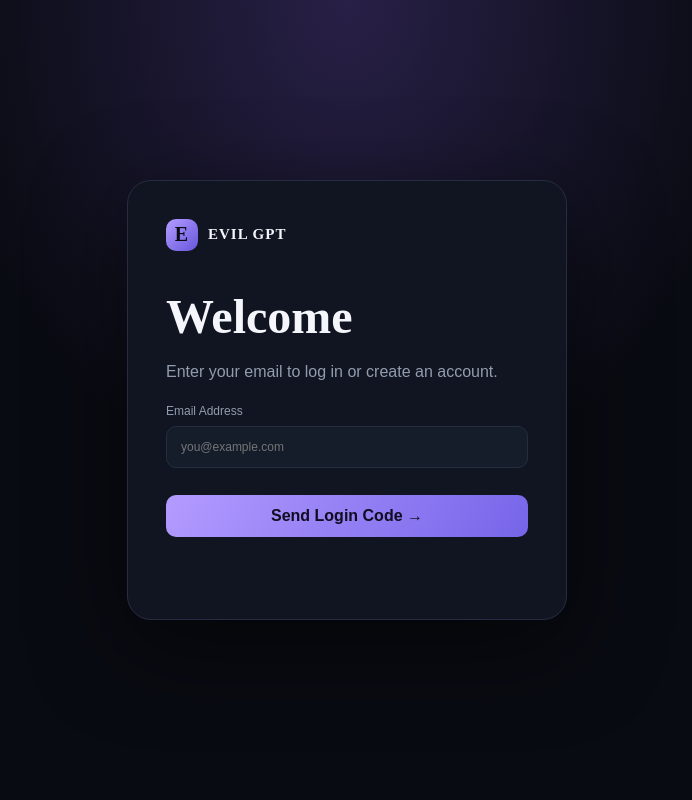
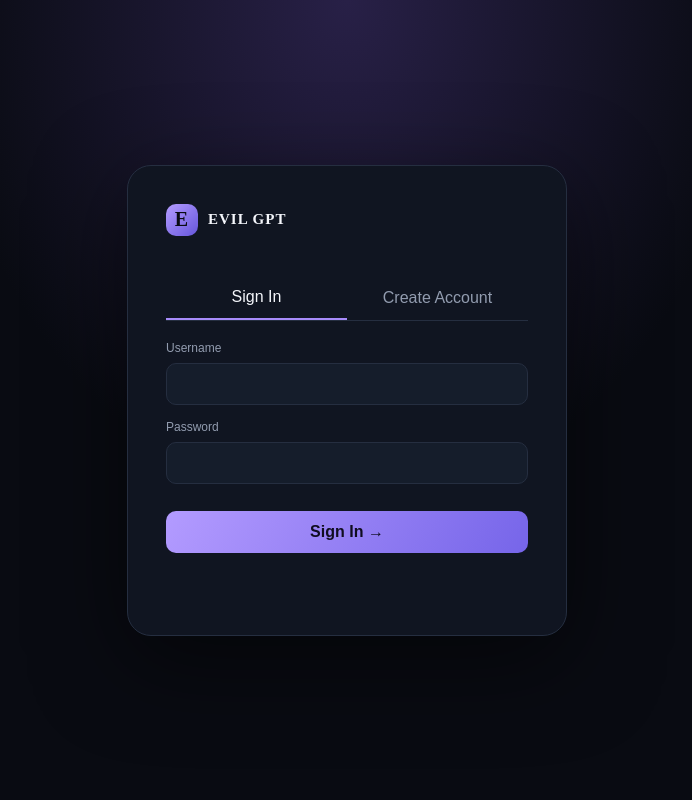
Before and after one commit to dominionfolorunsodaniel-hub/Evil-Gpt, a Flask app: page /?force_login=1 in a window 1280 px wide. Shown: the whole page, without its empty margins (293-985 px from the left). Run offline with Flask 3, Linux system fonts and the light colour scheme; some libraries are stand-ins or nearby versions.

Commit message:
Add files via upload

```diff
--- a/templates/index.html
+++ b/templates/index.html
@@ -3,26 +3,39 @@
 <head>
   <meta charset="utf-8"><meta name="viewport" content="width=device-width,initial-scale=1">
   <title>Evil GPT</title>
-  <link rel="manifest" href="/static/manifest.json">
   <link rel="stylesheet" href="{{ url_for('static', filename='style.css') }}">
 </head>
 <body>
   <div id="auth-view" class="auth-shell">
     <div class="auth-card">
       <a class="brand brand-large" href="#"><span class="brand-mark">E</span> EVIL GPT</a>
-      <h1>Welcome</h1>
-      <p class="muted" style="margin-bottom:20px;">Enter your email to log in or create an account.</p>
+
+      <div class="auth-tabs" id="auth-tabs">
+        <button class="tab active" id="login-tab">Sign In</button>
+        <button class="tab" id="register-tab">Create Account</button>
+      </div>
 
       <form id="login-form">
-        <label>Email Address<input id="auth-email" type="email" required placeholder="you@example.com"></label>
-        <button type="button" id="request-otp-btn" class="primary full">Send Login Code →</button>
+        <label>Username<input id="login-username" required></label>
+        <label>Password<input id="login-password" type="password" required></label>
+        <button class="primary full" type="submit">Sign In →</button>
+      </form>
+
+      <form id="register-form" class="hidden">
+        <label>Username<input id="reg-username" required></label>
+        <label>Email<input id="reg-email" type="email" required></label>
+        <label>Password<input id="reg-password" type="password" minlength="10" required></label>
+        <button class="primary full" type="submit">Register (Get 2-Day Trial!)</button>
       </form>
 
       <form id="otp-form" class="hidden">
-        <label>Enter 6-digit Code<input id="otp-code" maxlength="6" required placeholder="123456"></label>
-        <button type="button" id="verify-otp-btn" class="primary full">Verify & Log In</button>
-        <button type="button" onclick="location.reload()" class="secondary full" style="margin-top:10px;">Use a different email</button>
+        <h3 style="margin-top:0; color:var(--accent);">Verify Your Email</h3>
+        <p class="muted tiny">Your account is pending Admin approval. Once approved, enter the 6-digit code sent to your email.</p>
+        <label>6-Digit Code<input id="otp-code" maxlength="6" required placeholder="123456"></label>
+        <button type="button" id="verify-otp-btn" class="primary full">Verify Account</button>
+        <button type="button" onclick="location.reload()" class="secondary full" style="margin-top:10px;">Back to Login</button>
       </form>
+
       <p id="auth-message" class="notice"></p>
     </div>
   </div>
@@ -41,6 +54,7 @@
           <div class="avatar" id="avatar">U</div><div><strong id="side-username">User</strong><small id="side-plan">Free</small></div>
         </div>
         <div id="user-stats-label" class="tiny muted" style="margin-top:10px;">Loading stats...</div>
+        <button id="checkin-btn" class="secondary full" style="margin-top:10px; font-size:12px;">Daily Check-in 🔥 <span id="streak-label">0</span></button>
         <button id="logout" class="logout">Sign out ↗</button>
       </div>
     </aside>
@@ -50,13 +64,11 @@
         <button id="mobile-menu" class="mobile-menu" style="background:none; border:0; color:white; font-size:24px; cursor:pointer; margin-right:15px;">☰</button>
         <div><strong id="page-heading">AI Assistant</strong></div>
         <div class="top-actions">
-          <!-- NOTIFICATION BELL -->
           <button id="notif-btn" class="icon-btn" style="position:relative;">🔔<span id="notif-dot" class="hidden" style="position:absolute; top:0; right:0; width:8px; height:8px; background:red; border-radius:50%;"></span></button>
           <span class="plan-pill" id="top-plan">FREE</span>
         </div>
       </header>
 
-      <!-- NOTIFICATIONS DROPDOWN -->
       <div id="notif-panel" class="hidden" style="position:absolute; top:70px; right:20px; width:300px; background:var(--panel); border:1px solid var(--line); border-radius:12px; padding:15px; z-index:20; box-shadow:0 10px 30px #000;">
         <h3 style="margin-top:0;">Notifications</h3>
         <div id="notif-list" style="max-height:300px; overflow-y:auto; font-size:13px;">No notifications yet.</div>
@@ -73,10 +85,20 @@
           <div class="composer-tools">
             <select id="persona-select" class="persona-select"></select>
             <select id="model-select" class="persona-select"><option value="deep">🧠 Deep</option><option value="fast">⚡ Fast</option></select>
+            <select id="mode-select" class="persona-select">
+              <option value="text">💬 Text</option>
+              <option value="image">🎨 Generate Image</option>
+            </select>
             <input type="range" id="temp-slider" min="0" max="1" step="0.1" value="0.7" title="Creativity" style="width:60px;">
             <span class="muted tiny" id="usage-label">Loading…</span>
           </div>
-          <form id="chat-form" class="composer"><textarea id="message-input" rows="1" placeholder="Message..." required></textarea><button class="send-btn">↑</button></form>
+          <form id="chat-form" class="composer">
+            <input type="file" id="file-input" class="hidden" accept=".pdf">
+            <button type="button" id="attach-btn" class="icon-btn" title="Upload PDF for summarization">📎</button>
+            <textarea id="message-input" rows="1" placeholder="Message..." required></textarea>
+            <button class="send-btn">↑</button>
+          </form>
+          <div id="attachment-preview" class="hidden" style="margin-top:5px; font-size:12px; color:var(--accent);">File attached</div>
         </div>
       </section>
 
@@ -84,6 +106,8 @@
         <h1>Plans</h1>
         <div class="usage-card"><strong id="usage-number">—</strong><div class="progress"><span id="usage-progress"></span></div></div>
         <div id="plans-grid" class="plans-grid"></div>
+        <h2 style="margin-top:40px;">Leaderboard 🏆</h2>
+        <div id="leaderboard-list" class="admin-card"></div>
       </section>
 
       <section id="admin-page" class="page hidden">
@@ -105,6 +129,17 @@
       </section>
     </main>
   </div>
+
+  <div id="persona-modal" class="hidden" style="position:fixed; inset:0; background:#000a; display:grid; place-items:center; z-index:100;">
+    <div class="payment-card">
+      <h2>Custom Persona</h2>
+      <p class="muted tiny">Define how the AI should behave. Leave blank for default.</p>
+      <textarea id="persona-text" rows="4" style="margin:10px 0;"></textarea>
+      <button class="primary full" onclick="savePersona()">Save</button>
+      <button class="secondary full" style="margin-top:10px;" onclick="document.getElementById('persona-modal').classList.add('hidden')">Cancel</button>
+    </div>
+  </div>
+
   <script src="{{ url_for('static', filename='script.js') }}"></script>
 </body>
 </html>
```
